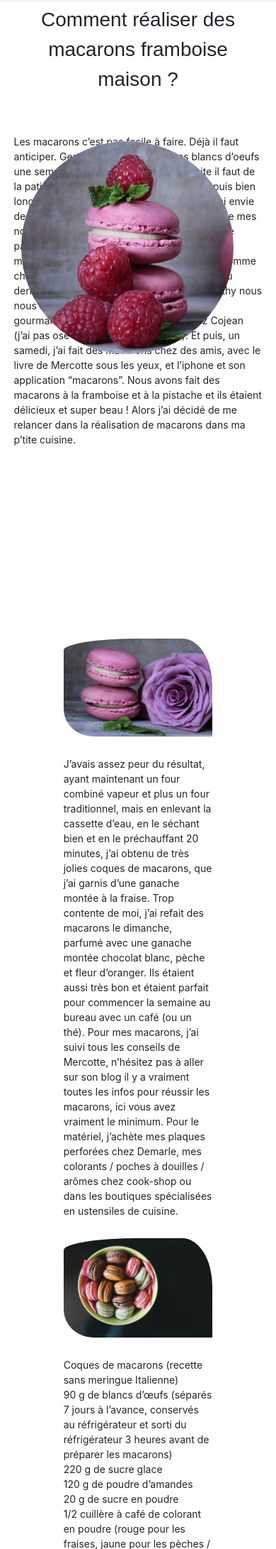
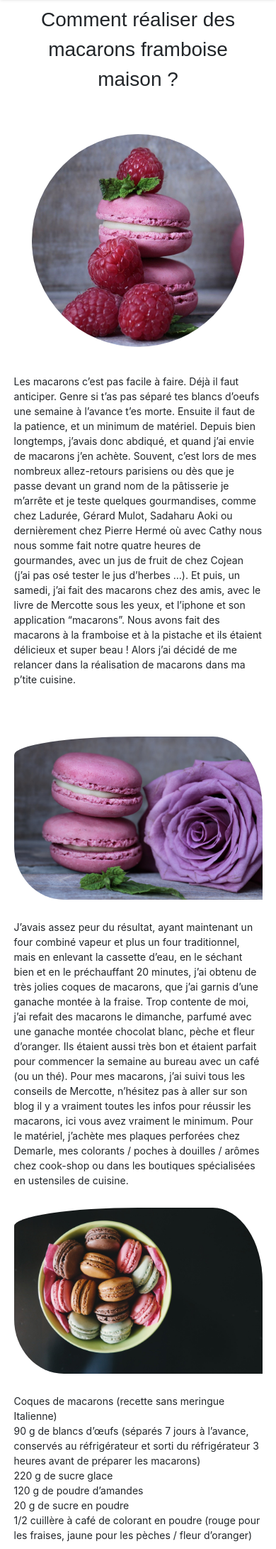
Before and after one commit to Prizilya/mspr-html, a PHP site: page /article.php in a window 390 px wide. Shown: the part 161-2344 px from the top of the page at 71% size. Run offline with PHP 8.4, Linux system fonts and the light colour scheme.

Commit message:
article ré pond (les)sive

```diff
--- a/resources/sass/components/_button.scss
+++ b/resources/sass/components/_button.scss
@@ -17,6 +17,7 @@
   &.white {
     color: white !important;
   }
+
 
     .text {
       transform: translate3d(0, $pad, 0);
--- a/resources/sass/pages/_article.scss
+++ b/resources/sass/pages/_article.scss
@@ -6,7 +6,6 @@
     text-align: center;
     margin-bottom: 2em;
   }
-
 
   .imgtext {
     max-width: 900px;
@@ -25,15 +24,17 @@
       border-radius: 50%;
       margin: 10px;
       shape-outside: circle();
-      @media screen and (max-width: 1000px) {
-        shape-outside: border-box;
-        position: absolute;
+      @media screen and (max-width: 800px) {
+        display: block;
+        float: none;
+        margin-left: auto;
+        margin-right: auto;
       }
     }
 
     p {
-      @media screen and (max-width: 1000px) {
-        padding-bottom: 200px;
+      @media screen and (max-width: 800px) {
+        padding-top: 2em;
       }
 
       vertical-align: middle;
@@ -48,6 +49,9 @@
       display: block;
       margin: auto;
       padding-bottom: 2em;
+      @media screen and (max-width: 800px) {
+        width: 100%;
+      }
     }
 
     img {
@@ -56,6 +60,11 @@
       width: 60%;
       border-radius: 50% 20% / 10% 40%;
       padding-bottom: 2em;
+      @media screen and (max-width: 800px) {
+        width: 100%;
+      }
     }
+
+
   }
 }
```
Also changed, not shown: public/css/app.css. Lines whose indentation alone changed are shown as unchanged.
